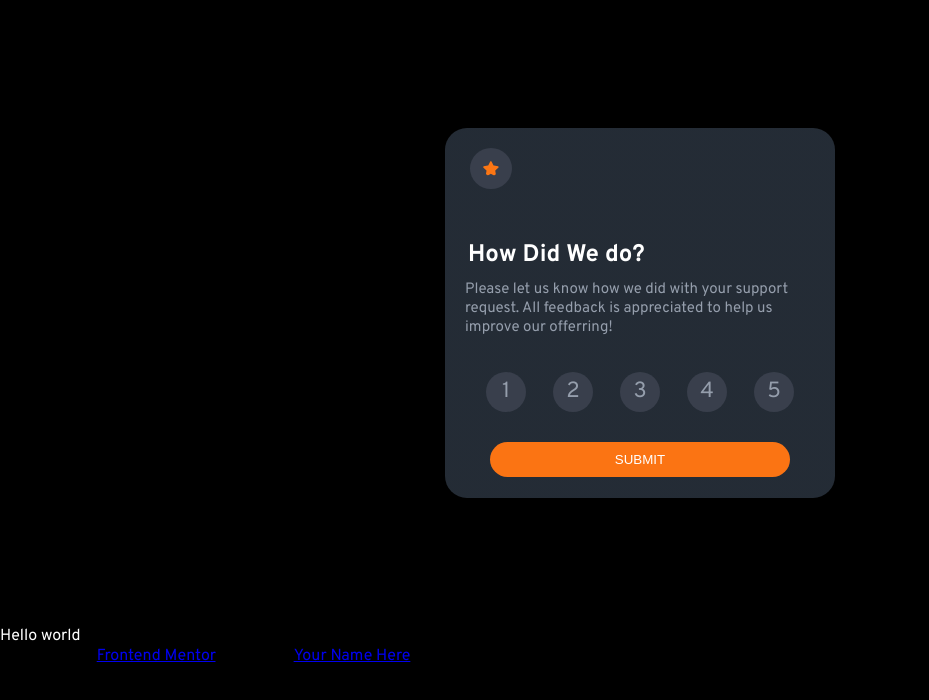
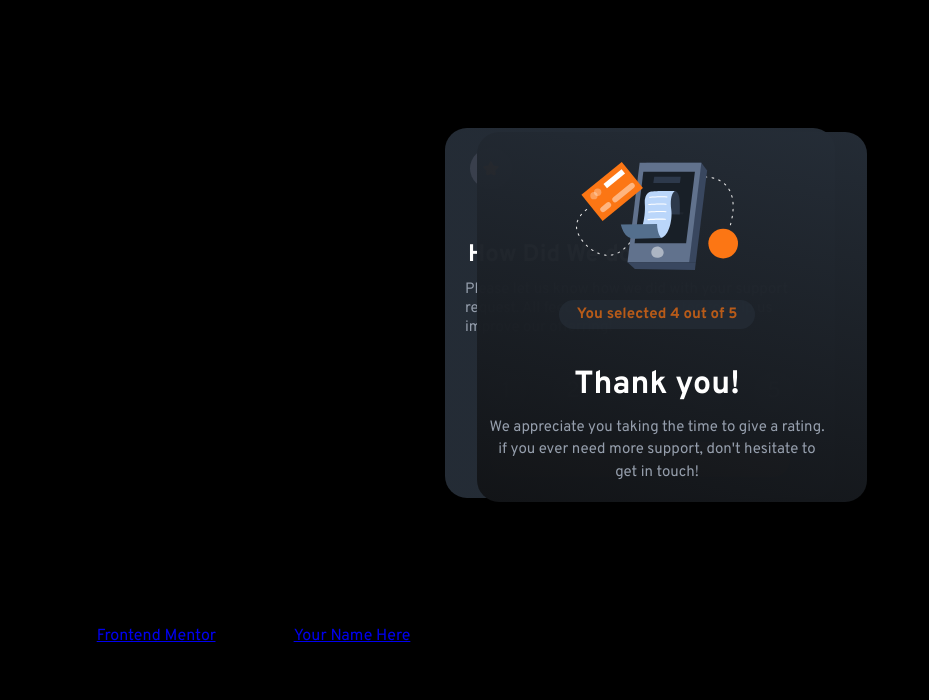
Before and after one commit to bluesky1992-web/interactive-rating-component-main, a plain HTML site: page index.html in a window 1280 px wide. Shown: the whole page, without its empty margins (0-929 px from the left). Drawn offline with Linux system fonts and the light colour scheme.

Commit message:
popup model Done !

```diff
--- a/index.html
+++ b/index.html
@@ -4,9 +4,12 @@
     <meta charset="UTF-8" />
     <meta name="viewport" content="width=device-width, initial-scale=1.0" />
     <!-- displays site properly based on user's device -->
-    <link rel="preconnect" href="https://fonts.googleapis.com">
-    <link rel="preconnect" href="https://fonts.gstatic.com" crossorigin>
-    <link href="https://fonts.googleapis.com/css2?family=Overpass:wght@400;700&display=swap" rel="stylesheet">
+    <link rel="preconnect" href="https://fonts.googleapis.com" />
+    <link rel="preconnect" href="https://fonts.gstatic.com" crossorigin />
+    <link
+      href="https://fonts.googleapis.com/css2?family=Overpass:wght@400;700&display=swap"
+      rel="stylesheet"
+    />
     <link
       rel="icon"
       type="image/png"
@@ -18,30 +21,53 @@
   </head>
   <body>
     <main class="container">
-
-
-
       <img src="./images/icon-star.svg" alt="icon-star" />
       <div class="main-center">
-      <h2>How Did We do?</h2>
-      <p>
-        Please let us know how we did with your support request. All feedback is
-        appreciated to help us improve our offerring!
-      </p>
-      <div class="rating-container">
-        <input type="radio" id="rating1" name="rating" value="1"/><label for="rating1">1 </label>
-        <input type="radio" id="rating2" name="rating" value="2"/><label for="rating2">2</label>
-        <input type="radio" id="rating3" name="rating" value="3"/><label for="rating3">3</label>
-        <input type="radio" id="rating4" name="rating" value="4"/><label for="rating4">4</label>
-        <input type="radio" id="rating5" name="rating" value="5"/><label for="rating5">5</label>
-      </div>
+        <h2>How Did We do?</h2>
+        <p>
+          Please let us know how we did with your support request. All feedback
+          is appreciated to help us improve our offerring!
+        </p>
+        <div class="rating-container">
+          <input type="radio" id="rating1" name="rating" value="1" /><label
+            for="rating1"
+            >1
+          </label>
+          <input type="radio" id="rating2" name="rating" value="2" /><label
+            for="rating2"
+            >2</label
+          >
+          <input type="radio" id="rating3" name="rating" value="3" /><label
+            for="rating3"
+            >3</label
+          >
+          <input type="radio" id="rating4" name="rating" value="4" /><label
+            for="rating4"
+            >4</label
+          >
+          <input type="radio" id="rating5" name="rating" value="5" /><label
+            for="rating5"
+            >5</label
+          >
+        </div>
         <button id="submit">SUBMIT</button>
       </div>
+      <div class="modal">
+        <div class="modal-content">
+          <img
+            src="./images/illustration-thank-you.svg"
+            alt="Thank you image"
+          />
+          <h3>You selected 4 out of 5</h3>
+          <h1>Thank you!</h1>
+          <p>
+            We appreciate you taking the time to give a rating. if you ever need
+            more support, don't hesitate to get in touch!
+          </p>
+        </div>
+      </div>
+    </main>
 
-    </main>
-     <div class="modal-content">
-        <span style="color:white">Hello world</span>
-     </div>
     <div class="attribution">
       Challenge by
       <a href="https://www.frontendmentor.io?ref=challenge" target="_blank"
--- a/style.css
+++ b/style.css
@@ -17,14 +17,17 @@ h2 {
   color: var(--white);
   align-self: flex-start;
   margin-left: -22px;
+  font-weight: 700;
 }
 p {
   color: var(--LightGrey);
   font-size: 15px;
   margin-top: -10px;
   width: 350px;
+  font-weight: 400;
 }
 .container {
+
   width: 350px;
   height: 330px;
   background: rgb(37, 45, 55);
@@ -37,7 +40,7 @@ p {
   margin: 10% auto;
   border-radius: 22px;
 }
- img {
+ .container > img {
   margin-left: 5px;
   padding: 13px;
   border-radius: 50%;
@@ -108,3 +111,56 @@ button:active {
   color:var(--primary-orange);
 
 }
+.modal {
+  position: absolute;
+  top: 0.5%;
+  left: 477px;
+  width: 350px;
+  height: 330px;
+  background: rgb(37, 45, 55);
+  background: linear-gradient(
+    193deg,
+    rgba(37, 45, 55, 0.9702052696078431) ,
+    rgba(18, 20, 23, 1)
+  );
+  padding: 20px;
+  margin: 10% auto;
+  border-radius: 22px;
+  visibility: visible;
+}
+.open-modal-content {
+  visibility: visible;
+}
+
+.modal-content {
+ display: flex;
+ justify-content: center;
+ align-items: center;
+ flex-direction: column;
+ margin-left: -30px;
+ padding-top: 10px;
+}
+.modal-content h3 {
+  font-size: 15px;
+  color: var(--primary-orange);
+  opacity: 0.7;
+  background-color: var(--DarkBlue);
+  padding: 5px 18px ;
+  border-radius: 15px;
+  margin-top: 30px;
+}
+.modal-content h1 {
+  color: var(--white);
+  text-align: center;
+
+}
+.modal-content p {
+  color: var(--LightGrey);
+  text-align: center;
+  /* padding-left: 30px; */
+  font-size: 15px;
+  font-weight: 400;
+  width: 340px;
+
+  line-height: 1.5;
+}
```
